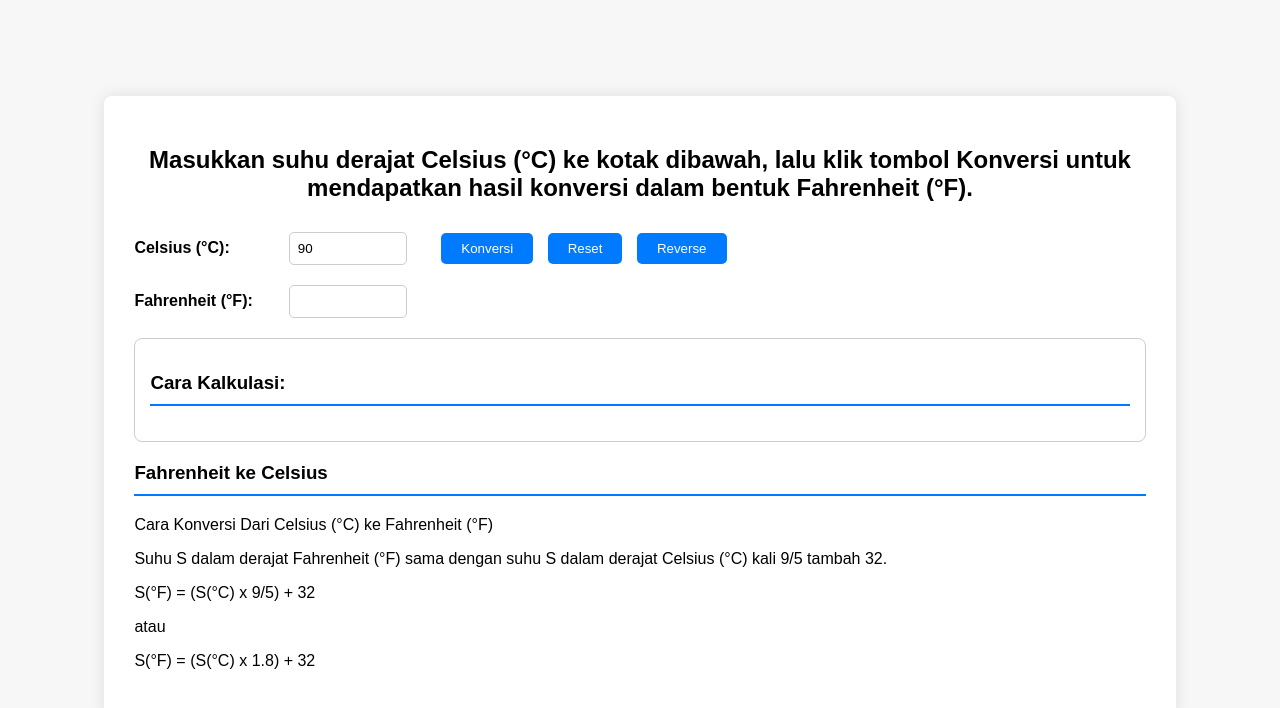
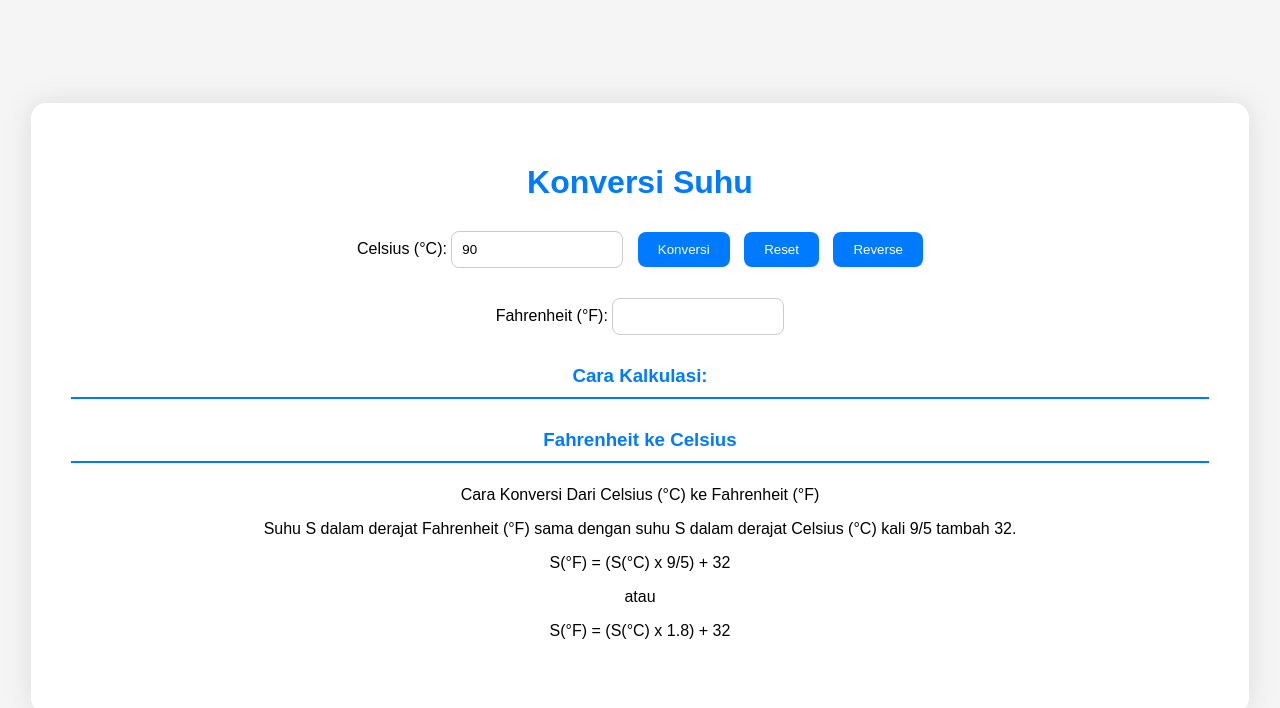
Before and after one commit to revou-fundamental-course/15-apr-24-farhanhunter, a plain HTML site: page index.html in a window 1280 px wide. Drawn offline with Linux system fonts and the light colour scheme.

Commit message:
change styling

```diff
--- a/css/style.css
+++ b/css/style.css
@@ -1,6 +1,6 @@
 body {
   font-family: "Arial", sans-serif;
-  background-color: #f7f7f7;
+  background-color: #f5f5f5;
   display: flex;
   justify-content: center;
   align-items: center;
@@ -8,15 +8,16 @@ body {
 }
 
 .container {
-  width: 80%;
+  width: 90%;
   background-color: #ffffff;
-  padding: 30px;
-  border-radius: 8px;
-  box-shadow: 0px 0px 15px rgba(0, 0, 0, 0.1);
+  padding: 40px;
+  border-radius: 15px;
+  box-shadow: 0px 0px 30px rgba(0, 0, 0, 0.1);
+  text-align: center;
 }
 
-h2 {
-  text-align: center;
+h1 {
+  color: #007bff;
   margin-bottom: 30px;
 }
 
@@ -24,60 +25,50 @@ h2 {
 .output-container,
 .calculation,
 .conversion-method {
-  margin-bottom: 20px;
+  margin-bottom: 30px;
 }
 
-.calculation {
-  border: 1px solid #ccc;
-  padding: 15px;
+.input-field {
+  width: 150px;
+  padding: 10px;
   border-radius: 8px;
-}
-
-label {
-  display: inline-block;
-  width: 150px;
-  font-weight: bold;
-}
-
-input[type="number"] {
-  width: 100px;
-  padding: 8px;
-  margin-right: 20px;
-  border-radius: 5px;
   border: 1px solid #ccc;
 }
 
-.button-container {
-  display: inline-block;
-}
-
-button {
-  padding: 8px 20px;
+.action-button {
+  padding: 10px 20px;
   margin-left: 10px;
   border: none;
-  border-radius: 5px;
+  border-radius: 8px;
   background-color: #007bff;
   color: #ffffff;
   cursor: pointer;
   transition: background-color 0.3s ease;
 }
 
-button:hover {
+.action-button:hover {
   background-color: #0056b3;
 }
 
-button:disabled {
+.action-button:disabled {
   background-color: #cccccc;
   cursor: not-allowed;
 }
 
 .calculation p {
+  margin: 15px 0;
+  font-size: 18px;
+  line-height: 1.6;
+}
+
+.conversion-method p {
   margin: 10px 0;
   font-size: 16px;
   line-height: 1.5;
 }
 
 h3 {
+  color: #007bff;
   border-bottom: 2px solid #007bff;
   padding-bottom: 10px;
   margin-bottom: 20px;
--- a/index.html
+++ b/index.html
@@ -8,22 +8,17 @@
   </head>
   <body>
     <div class="container">
-      <h2>
-        Masukkan suhu derajat Celsius (°C) ke kotak dibawah, lalu klik tombol
-        Konversi untuk mendapatkan hasil konversi dalam bentuk Fahrenheit (°F).
-      </h2>
+      <h1>Konversi Suhu</h1>
       <div class="input-container">
         <label for="celsius">Celsius (°C):</label>
-        <input type="number" id="celsius" value="90" />
-        <div class="button-container">
-          <button onclick="konversi()">Konversi</button>
-          <button onclick="reset()">Reset</button>
-          <button onclick="reverse()">Reverse</button>
-        </div>
+        <input type="number" id="celsius" value="90" class="input-field" />
+        <button onclick="konversi()" class="action-button">Konversi</button>
+        <button onclick="reset()" class="action-button">Reset</button>
+        <button onclick="reverse()" class="action-button">Reverse</button>
       </div>
       <div class="output-container">
         <label for="fahrenheit">Fahrenheit (°F):</label>
-        <input type="number" id="fahrenheit" readonly />
+        <input type="number" id="fahrenheit" readonly class="input-field" />
       </div>
       <div class="calculation">
         <h3>Cara Kalkulasi:</h3>
--- a/js/script.js
+++ b/js/script.js
@@ -4,7 +4,7 @@ function konversi() {
   document.getElementById("fahrenheit").value = fahrenheit.toFixed(2);
   document.getElementById(
     "calculation-text"
-  ).innerText = `${celsius}°C (9/5) + 32 = ${fahrenheit.toFixed(2)}°F`;
+  ).innerText = `${celsius}°C × 9/5 + 32 = ${fahrenheit.toFixed(2)}°F`;
 }
 
 function reset() {
@@ -19,5 +19,5 @@ function reverse() {
   document.getElementById("celsius").value = celsius.toFixed(2);
   document.getElementById("calculation-text").innerText = `${fahrenheit.toFixed(
     2
-  )}°F - 32 x 5/9 = ${celsius.toFixed(2)}°C`;
+  )}°F - 32) × 5/9 = ${celsius.toFixed(2)}°C`;
 }
```
